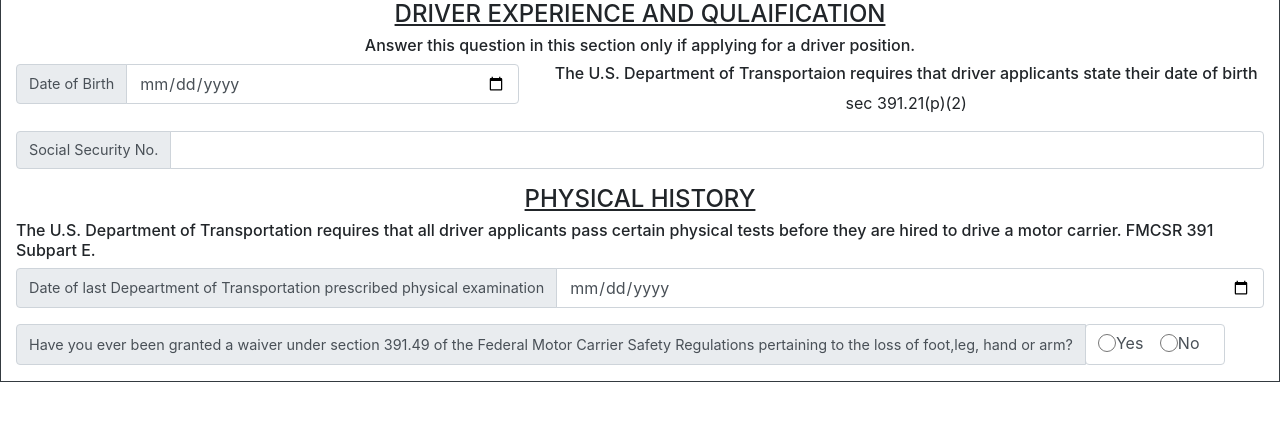
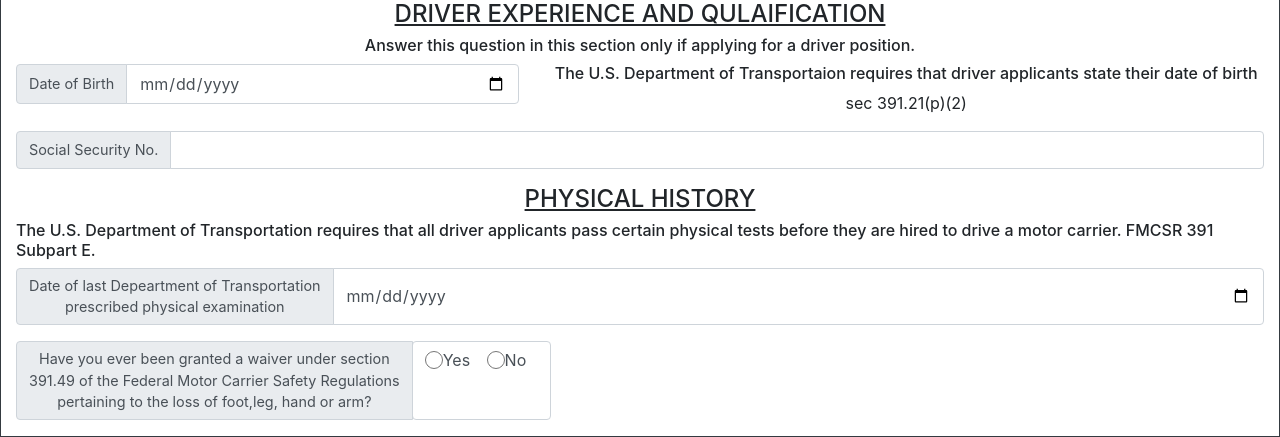
Before and after one commit to Greensahil/form, a Node server app: page / in a window 1280 px wide. Shown: the part 1462-1899 px from the top of the page. Before the commit the page ends 1844 px from the top, so only its background shows below. Run offline with Node 20, Linux system fonts and the light colour scheme; some libraries are stand-ins or nearby versions.

Commit message:
add line breaks

```diff
--- a/views/partials/page1.ejs
+++ b/views/partials/page1.ejs
@@ -422,7 +422,7 @@
         <div class="col-12">
             <div class="input-group mb-3">
                 <div class="input-group-prepend">
-                    <span class="input-group-text" id="basic-addon1">Date of last Depeartment of Transportation prescribed physical examination</span>
+                    <span class="input-group-text" id="basic-addon1">Date of last Depeartment of Transportation <br>prescribed physical examination</span>
                 </div>
                 <input type="date" class="form-control" aria-label="Username" aria-describedby="basic-addon1">
             </div>
@@ -431,7 +431,7 @@
         <div class="col-12">
             <div class="input-group mb-3">
                 <div class="input-group-prepend">
-                    <span class="input-group-text" id="basic-addon1">Have you ever been granted a waiver under section 391.49 of the Federal Motor Carrier Safety Regulations pertaining to the loss of foot,leg, hand or arm?</span>
+                    <span class="input-group-text" id="basic-addon1">Have you ever been granted a waiver under section<br> 391.49 of the Federal Motor Carrier Safety Regulations<br> pertaining to the loss of foot,leg, hand or arm?</span>
                 </div>
                 <div class="checkBoxes">
                     <div class="form-check form-check-inline">
```
